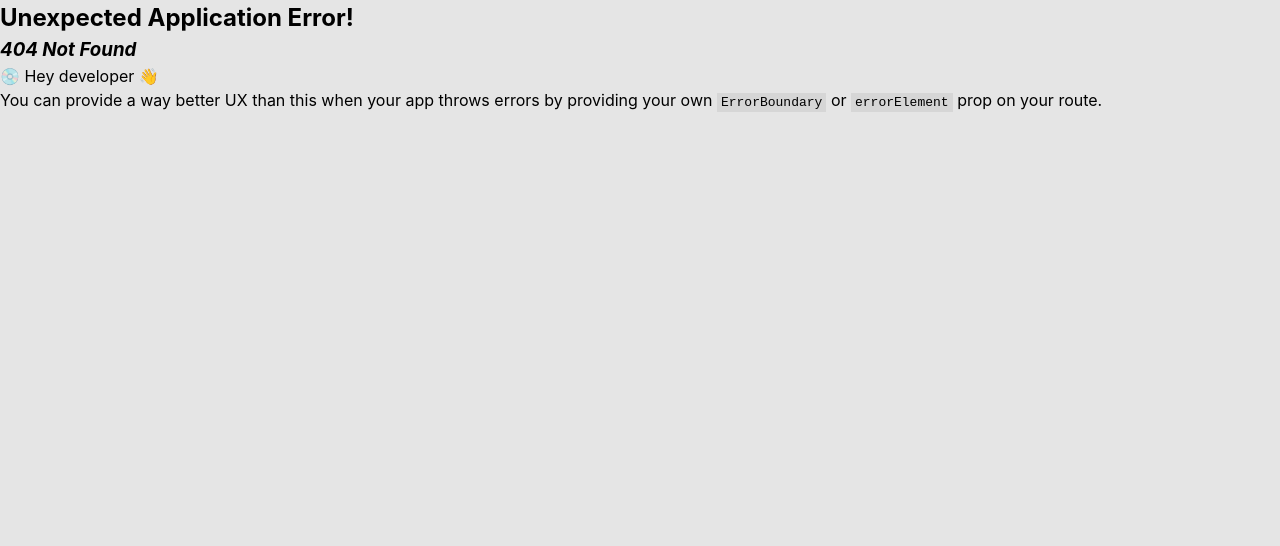
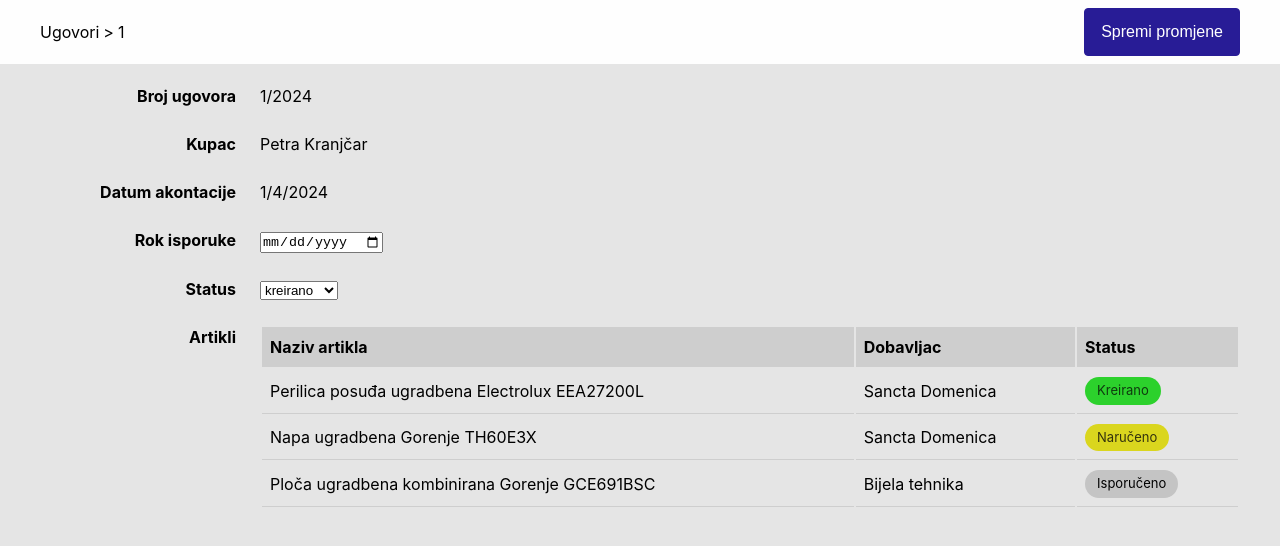
Before and after one commit to vmagjer/zadatak-omega-software-react, a React (Vite) app: page /contracts/1/edit in a window 1280 px wide. Before the commit this address had no page. Shown: the top 546 px of the page. Built offline with nearby package versions, Linux system fonts and the light colour scheme.

Commit message:
add edit and add new contract

```diff
--- a/src/api/contracts.ts
+++ b/src/api/contracts.ts
@@ -106,9 +106,46 @@ export async function getContract(id: number): Promise<Contract> {
   return transformContract(contract)
 }
 
+export async function updateContract(
+  contract: Partial<Contract>
+): Promise<void> {
+  // TODO: Implement API call
+  // await delay(1000)
+
+  const index = mockContracts.findIndex((c) => c.id === contract.id)
+  if (index === -1) {
+    throw new Error("Contract not found")
+  }
+
+  mockContracts[index] = {
+    ...mockContracts[index],
+    ...contract,
+  }
+}
+
+export async function createContract(
+  contract: Omit<Contract, "id" | "status" | 'actions'>
+): Promise<void> {
+  // TODO: Implement API call
+  // await delay(1000)
+
+  const id = mockContracts.length + 1
+  console.log(contract);
+  console.log(contract.advancePaymentDate.getFullYear() );
 
 
-// TODO: decouple the API and the UI contract status
+  const advancePaymentDate = `${contract.advancePaymentDate.getFullYear()}-${contract.advancePaymentDate.getMonth()}-${contract.advancePaymentDate.getDate()}`
+  const deliveryDate = `${contract.deliveryDate.getFullYear()}-${contract.deliveryDate.getMonth()}-${contract.deliveryDate.getDate()}`
+  mockContracts.push({
+    id,
+    kupac: contract.customerName,
+    broj_ugovora: contract.contractNumber,
+    datum_akontacije: advancePaymentDate,
+    rok_isporuke: deliveryDate,
+    status: "KREIRANO",
+  })
+}
+
 function transformContract(contract: APIContract): Contract {
   const result: Contract = {
     id: contract.id,
@@ -136,8 +173,11 @@ function transformContract(contract: APIContract): Contract {
   return result
 }
 
-const availableStatuses: Record<ContractStatus, Array<ContractStatus>> = {
-  KREIRANO: ["NARUČENO"],
-  NARUČENO: ["ISPORUČENO"],
-  ISPORUČENO: [],
+export const availableStatuses: Record<
+  ContractStatus,
+  Array<ContractStatus>
+> = {
+  KREIRANO: ["KREIRANO", "NARUČENO"],
+  NARUČENO: ["NARUČENO", "ISPORUČENO"],
+  ISPORUČENO: ["ISPORUČENO"],
 }
--- a/src/pages/ContractDetails.tsx
+++ b/src/pages/ContractDetails.tsx
@@ -2,14 +2,14 @@ import { useEffect, useState } from "react"
 import "./ContractDetails.css"
 import { Contract, ContractStatus, getContract } from "../api/contracts"
 import { Article, getArticles } from "../api/articles"
-import { useParams } from "react-router-dom"
+import { useNavigate, useParams } from "react-router-dom"
 import DetailsProperty from "../components/DetailsProperty"
 import CMSTable from "../components/CMSTable"
 import StatusTag, { Status } from "../components/StatusTag"
 import Layout from "../components/Layout"
 import Breadcrumbs from "../components/Breadcrumbs"
 
-const statusMap: Record<ContractStatus, Status> = {
+export const statusMap: Record<ContractStatus, Status> = {
   KREIRANO: "created",
   NARUČENO: "ordered",
   ISPORUČENO: "delivered",
@@ -34,8 +34,9 @@ function ContractDetailsView() {
     fetchData()
   }, [id])
 
+  const navigate = useNavigate()
   const handleEditContract = () => {
-    throw new Error("Not implemented")
+    navigate(`/contracts/${id}/edit`)
   }
 
   const handleDeleteContract = () => {
--- a/src/pages/ContractEdit.tsx
+++ b/src/pages/ContractEdit.tsx
@@ -0,0 +1,173 @@
+import { useNavigate, useParams } from "react-router-dom"
+import Layout from "../components/Layout"
+import DetailsProperty from "../components/DetailsProperty"
+import CMSTable from "../components/CMSTable"
+import StatusTag from "../components/StatusTag"
+import { statusMap } from "./ContractDetails"
+import { useEffect, useMemo, useState } from "react"
+import {
+  Contract,
+  availableStatuses,
+  getContract,
+  updateContract,
+} from "../api/contracts"
+import { Article, getArticles } from "../api/articles"
+import Breadcrumbs from "../components/Breadcrumbs"
+
+export default function ContractEdit() {
+  const { id } = useParams()
+  const [articles, setArticles] = useState<Article[]>([])
+  const [contract, setContract] = useState<Contract | null>(null)
+
+  useEffect(() => {
+    if (!id) return
+    const fetchData = async () => {
+      const [contract, articles] = await Promise.all([
+        getContract(parseInt(id)),
+        getArticles(id),
+      ])
+
+      setContract(contract)
+      setArticles(articles)
+    }
+    // TODO: Implement loading state
+    // TODO: Handle error
+    fetchData()
+  }, [id])
+
+  const navigate = useNavigate()
+
+  const [changes, setChanges] = useState<Partial<Contract>>({})
+  const handleEditContract = async () => {
+    if (!contract) return
+    // TODO: Decide how to handle no changes
+    try {
+      // TODO: Handle loading state
+      await updateContract({ ...changes, id: contract.id })
+      navigate(`/contracts/${id}`)
+      // TODO: Show success message
+    } catch (error) {
+      // TODO: Handle error
+      console.error(error)
+    }
+  }
+
+  const handleDeliveryDateChange = (e: React.ChangeEvent<HTMLInputElement>) => {
+    // TODO: Validate date
+    const newDate = new Date(e.target.value)
+    if (newDate.toDateString() === contract?.deliveryDate.toDateString()) {
+      setChanges((prev) => {
+        const { deliveryDate, ...rest } = prev
+        return rest
+      })
+      return
+    }
+    setChanges((prev) => ({ ...prev, deliveryDate: newDate }))
+  }
+
+  const handleStatusChange = (e: React.ChangeEvent<HTMLSelectElement>) => {
+    const newStatus = e.target.value as Contract["status"]
+    if (newStatus === contract?.status) {
+      setChanges((prev) => {
+        const { status, ...rest } = prev
+        return rest
+      })
+      return
+    }
+    setChanges((prev) => ({ ...prev, status: newStatus }))
+  }
+
+  return (
+    <Layout>
+      <div className="header">
+        <div className="container">
+          <div className="left">
+            <Breadcrumbs
+              crumbs={[{ name: "Ugovori", path: "/" }, { name: id || "N/A" }]}
+            />
+          </div>
+          <div className="right">
+            <button
+              className="button button-primary"
+              onClick={handleEditContract}
+            >
+              Spremi promjene
+            </button>
+          </div>
+        </div>
+      </div>
+
+      <div className="content">
+        <div className="container master">
+          <DetailsProperty label="Broj ugovora">
+            {contract?.contractNumber || "N/A"}
+          </DetailsProperty>
+          <DetailsProperty label="Kupac">
+            {contract?.customerName || "N/A"}
+          </DetailsProperty>
+          <DetailsProperty label="Datum akontacije">
+            {contract?.advancePaymentDate.toLocaleDateString() || "N/A"}
+          </DetailsProperty>
+          <DetailsProperty label="Rok isporuke">
+            {/* TODO: date input component */}
+            <input
+              type="date"
+              value={
+                changes.deliveryDate?.toDateString() ||
+                contract?.deliveryDate.toDateString() ||
+                ""
+              }
+              onChange={handleDeliveryDateChange}
+            />
+          </DetailsProperty>
+          <DetailsProperty label="Status">
+            {/* TODO: select / radio button / chips component */}
+            {availableStatuses[
+              changes.status || contract?.status || "ISPORUČENO"
+            ].length <= 1 ? (
+              <StatusTag
+                value={
+                  statusMap[changes.status || contract?.status || "ISPORUČENO"]
+                }
+              >
+                {(
+                  changes.status ||
+                  contract?.status ||
+                  "ISPORUČENO"
+                ).toLocaleLowerCase()}
+              </StatusTag>
+            ) : (
+              <select
+                value={changes.status || contract?.status}
+                onChange={handleStatusChange}
+              >
+                {availableStatuses[
+                  changes.status || contract?.status || "ISPORUČENO"
+                ].map((status) => (
+                  <option key={status} value={status}>
+                    {status.toLocaleLowerCase()}
+                  </option>
+                ))}
+              </select>
+            )}
+          </DetailsProperty>
+          <DetailsProperty label="Artikli">
+            <CMSTable headers={["Naziv artikla", "Dobavljac", "Status"]}>
+              {articles.map((article) => (
+                <tr key={article.id}>
+                  <td>{article.name}</td>
+                  <td>{article.supplier}</td>
+                  <td>
+                    <StatusTag value={statusMap[article.status]}>
+                      {article.status.toLocaleLowerCase()}
+                    </StatusTag>
+                  </td>
+                </tr>
+              ))}
+            </CMSTable>
+          </DetailsProperty>
+        </div>
+      </div>
+    </Layout>
+  )
+}
--- /dev/null
+++ b/src/pages/ContractNew.tsx
@@ -0,0 +1,95 @@
+import { useNavigate } from "react-router-dom"
+import Layout from "../components/Layout"
+import DetailsProperty from "../components/DetailsProperty"
+import { Contract, createContract } from "../api/contracts"
+import Breadcrumbs from "../components/Breadcrumbs"
+import { useState } from "react"
+
+export default function ContractNew() {
+  const [contract, setContract] = useState<Omit<Contract, 'id'|'status'|'actions'>>({
+    contractNumber: "",
+    customerName: "",
+    advancePaymentDate: new Date(),
+    deliveryDate: new Date(),
+  })
+
+  function handleInputChange(event: React.ChangeEvent<HTMLInputElement>) {
+    const { name, value } = event.target
+    setContract((prevContract) => ({
+      ...prevContract,
+      [name]: name.endsWith("Date") ? new Date(value) : value,
+    }))
+  }
+
+  const navigate = useNavigate()
+
+  async function handleAddContract(event: React.FormEvent<HTMLFormElement>) {
+    event.preventDefault()
+    // TODO: Validate contract
+
+    // TODO: Handle loading state
+    try {
+      await createContract(contract)
+      navigate("/")
+    } catch (error) {
+      // TODO Handle error
+      console.error(error)
+    }
+  }
+
+  return (
+    <Layout>
+      <div className="header">
+        <div className="container">
+          <div className="left">
+            <Breadcrumbs
+              crumbs={[{ name: "Ugovori", path: "/" }, { name: "Novi ugovor" }]}
+            />
+          </div>
+          <div className="right">
+            <button
+              type="submit"
+              form="add-contract-form"
+              className="button button-primary"
+            >
+              Spremi ugovor
+            </button>
+          </div>
+        </div>
+      </div>
+
+      <div className="content" >
+        <form id="add-contract-form" className="container master" onSubmit={handleAddContract}>
+          <DetailsProperty label="Broj ugovora">
+            <input
+              type="text"
+              name="contractNumber"
+              onChange={handleInputChange}
+            />
+          </DetailsProperty>
+          <DetailsProperty label="Kupac">
+            <input
+              type="text"
+              name="customerName"
+              onChange={handleInputChange}
+            />
+          </DetailsProperty>
+          <DetailsProperty label="Datum akontacije">
+            <input
+              type="date"
+              name="advancePaymentDate"
+              onChange={handleInputChange}
+            />
+          </DetailsProperty>
+          <DetailsProperty label="Rok isporuke">
+            <input
+              type="date"
+              name="deliveryDate"
+              onChange={handleInputChange}
+            />
+          </DetailsProperty>
+        </form>
+      </div>
+    </Layout>
+  )
+}
```
Also changed, not shown: src/router.tsx (+11 -1 lines).
